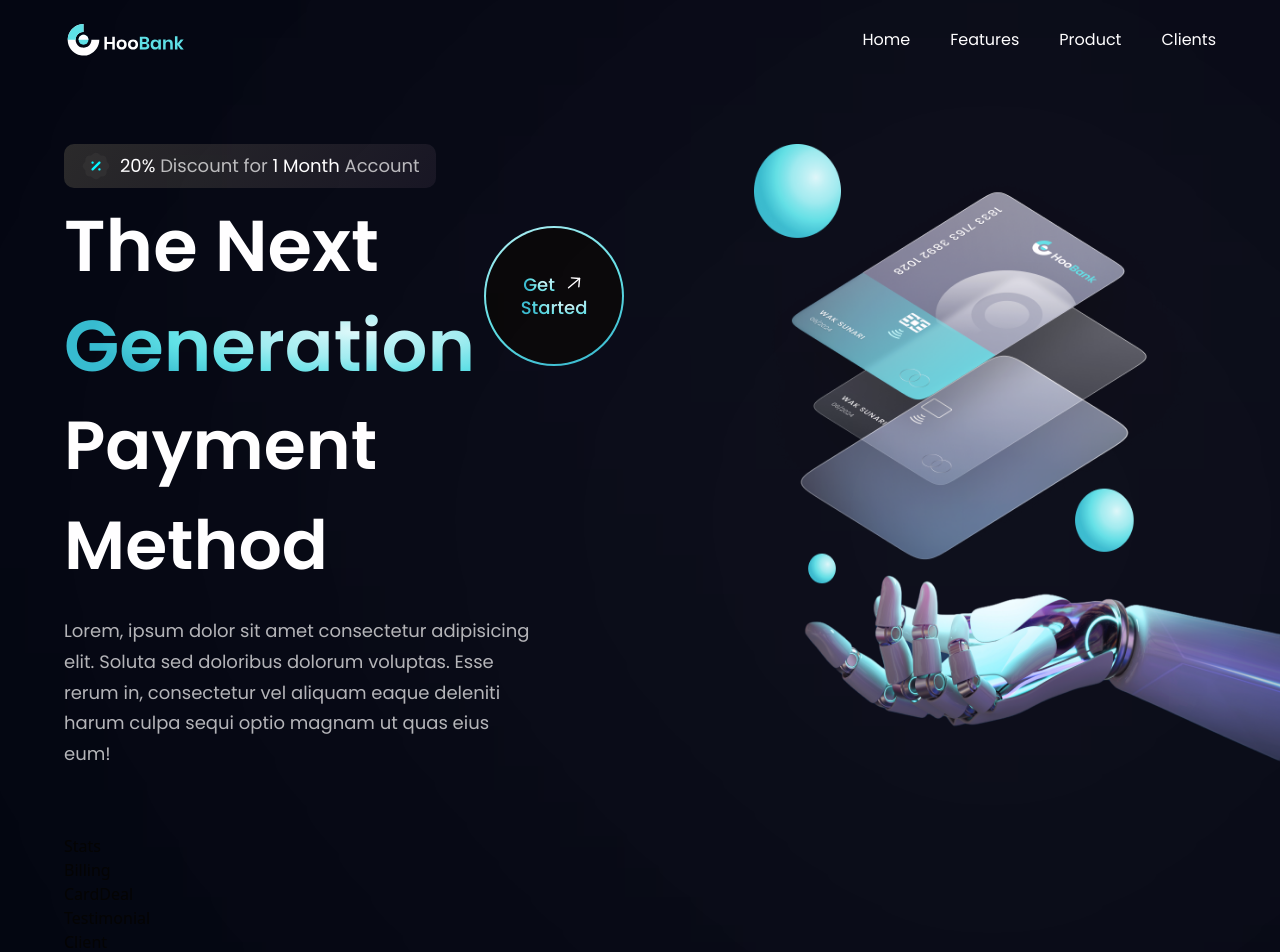
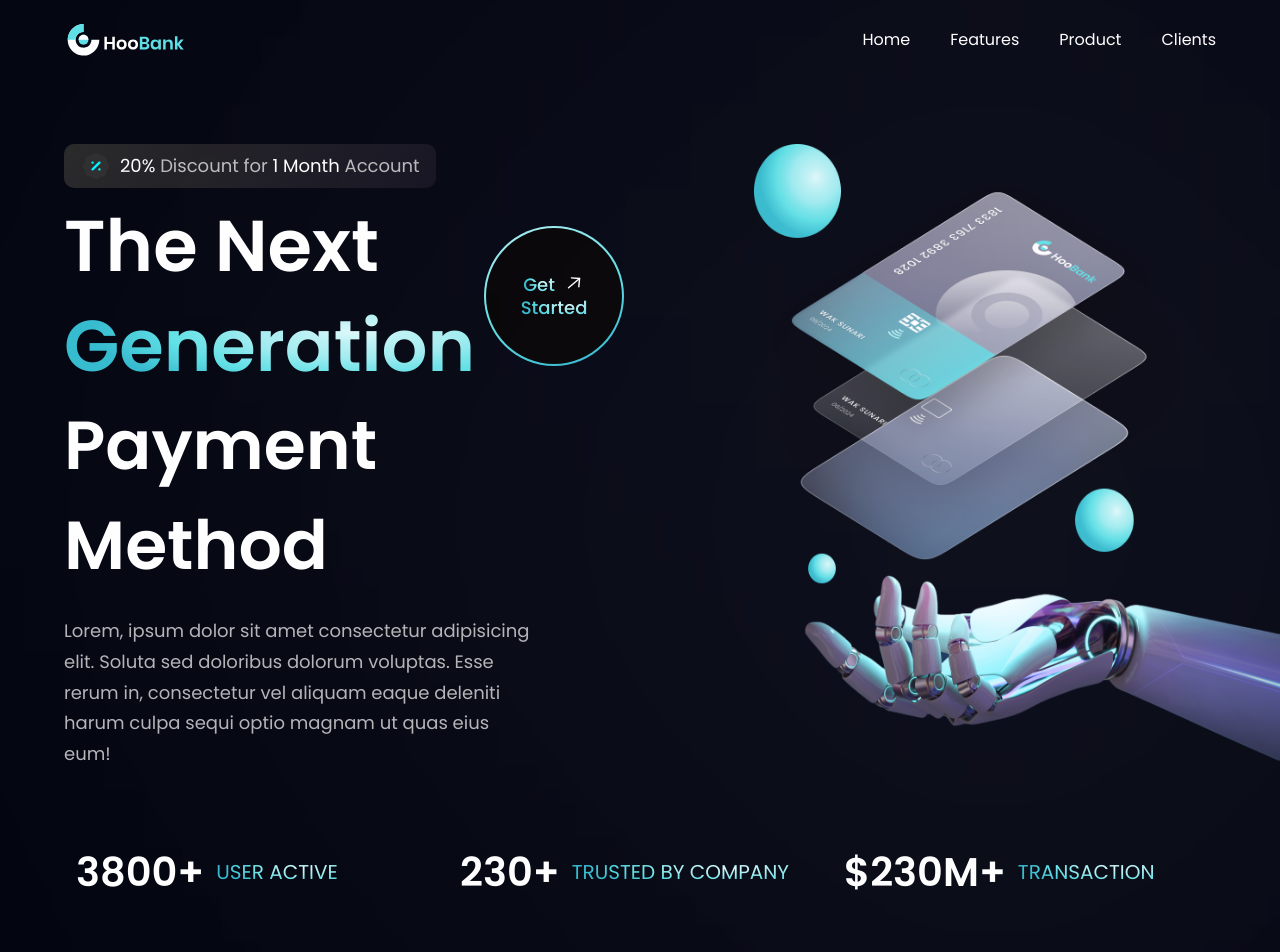
Before and after one commit to Ikevine/bank_modern_ui_ux, a React (Vite) app: page / in a window 1280 px wide. Shown: the top 952 px of the page. Built offline with nearby package versions, Linux system fonts and the light colour scheme.

Commit message:
status section

```diff
--- a/src/components/Stats.jsx
+++ b/src/components/Stats.jsx
@@ -1,9 +1,15 @@
-import React from 'react'
+import style from "../style"
+import {stats} from '../constants'
 
-const Stats = () => {
-  return (
-    <div>Stats</div>
-  )
-}
+const Stats = () => (
+  <section className={`${style.flexCenter} flex-row flex-wrap sm:mb-20 mb-6`}>
+     {stats.map((stat) => (
+      <div className={`flex-1 flex items-center justify-start m-3 flex-row`} key={stat.id}>
+         <h4 className="font-poppins font-semibold xs:text-[40px] text-[30px] xs:leading-[53px] leading-[43px] text-white">{stat.value}</h4>
+         <p className="font-poppins font-normal xs:text-[20px] text-[15px] xs:leading-[26px] leading-[21px] text-gradient uppercase ml-3">{stat.title}</p>
+      </div>
+     ))}
+  </section>
+)
 
 export default Stats
```
